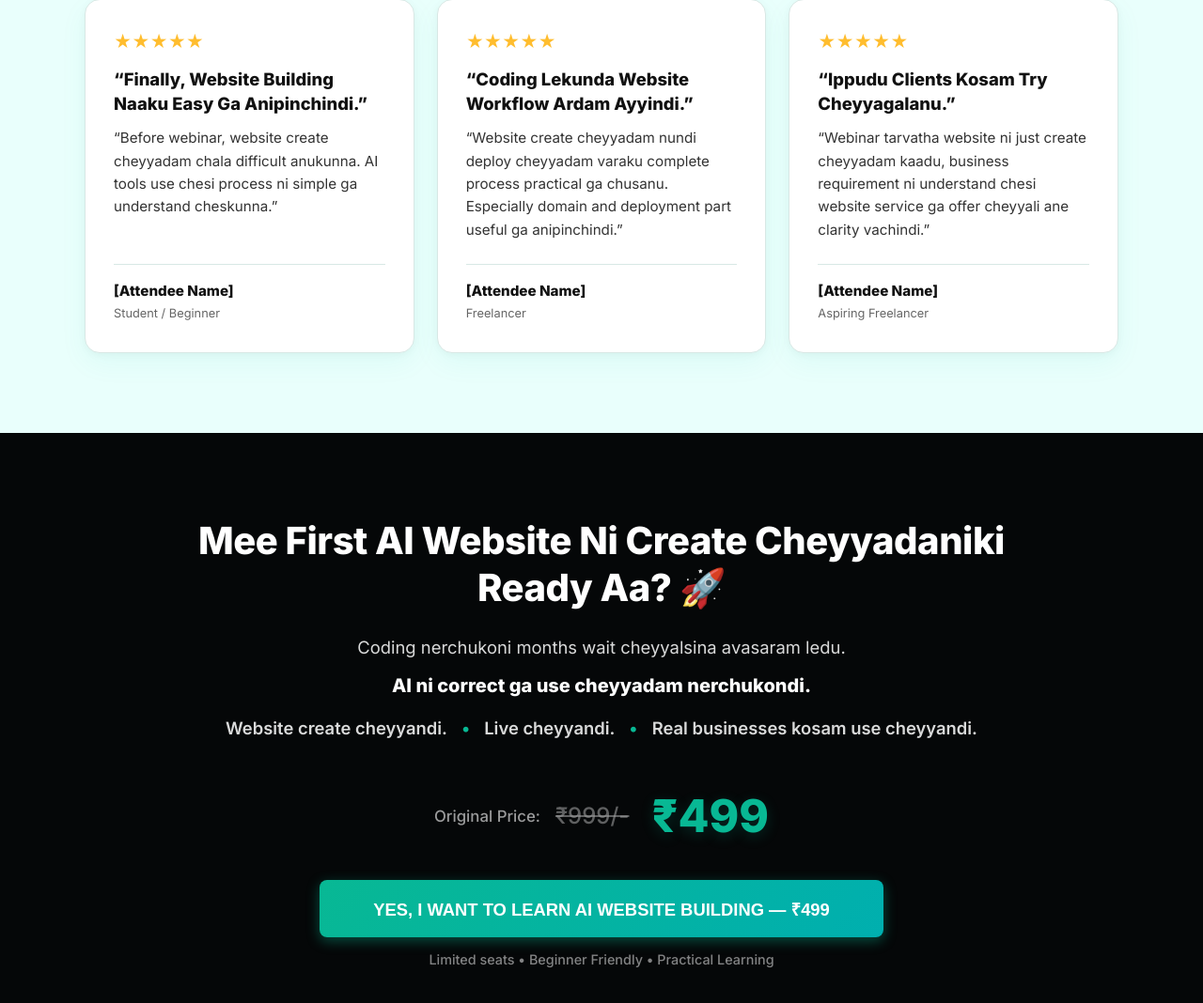
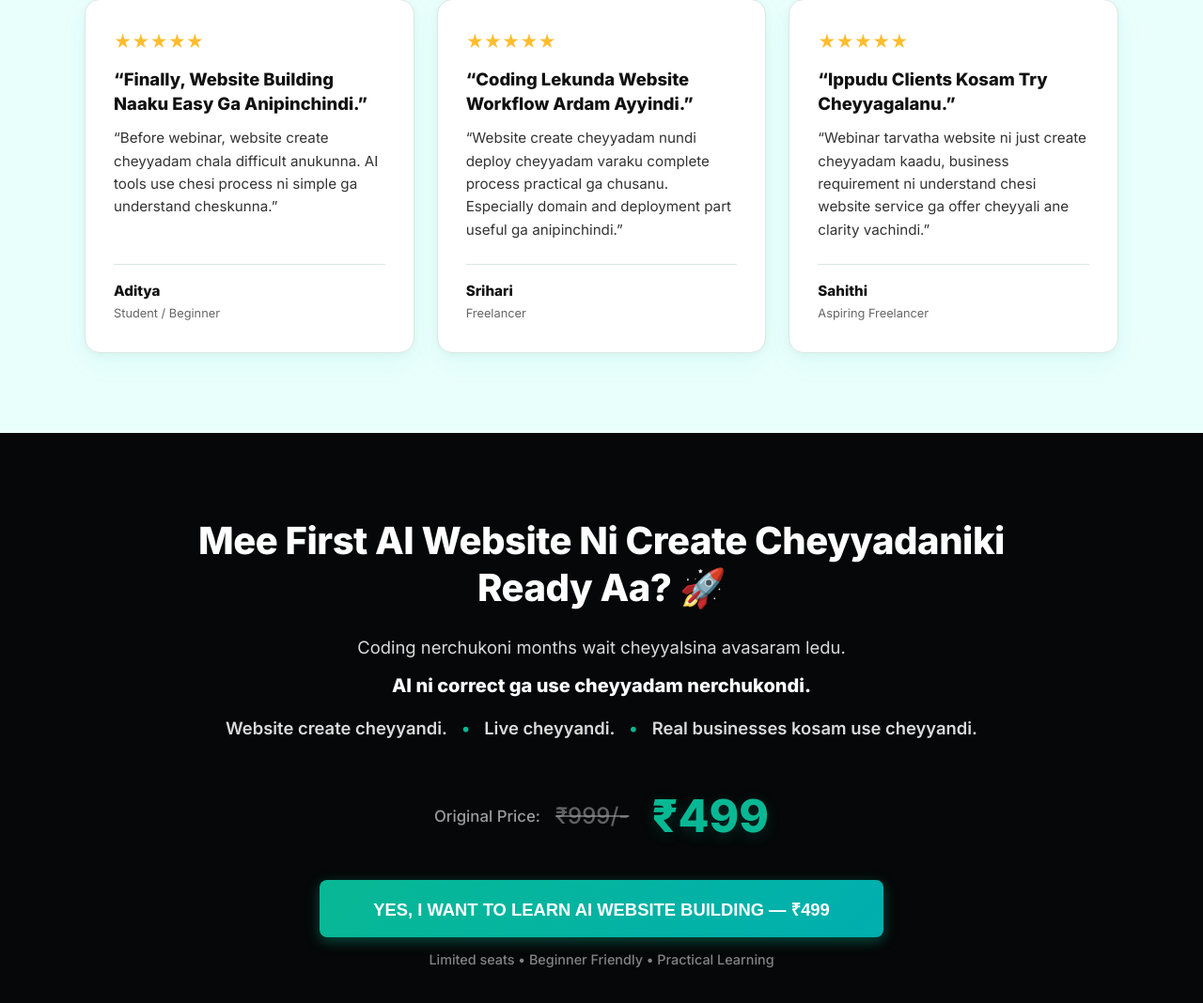
Before and after one commit to varshith136/Ai_Website_landing_page, a website built with Vite: page index.html in a window 1280 px wide. Shown: the part 8048-9116 px from the top of the page at 94% size. Built offline with nearby package versions, Linux system fonts and the light colour scheme.

Commit message:
docs: add real attendee names to testimonials

```diff
--- a/index.html
+++ b/index.html
@@ -515,7 +515,7 @@
                     <h4>“Finally, Website Building Naaku Easy Ga Anipinchindi.”</h4>
                     <p class="testimonial-desc">“Before webinar, website create cheyyadam chala difficult anukunna. AI tools use chesi process ni simple ga understand cheskunna.”</p>
                     <div class="testimonial-author">
-                        <span class="author-name">[Attendee Name]</span>
+                        <span class="author-name">Aditya</span>
                         <span class="author-role">Student / Beginner</span>
                     </div>
                 </div>
@@ -524,7 +524,7 @@
                     <h4>“Coding Lekunda Website Workflow Ardam Ayyindi.”</h4>
                     <p class="testimonial-desc">“Website create cheyyadam nundi deploy cheyyadam varaku complete process practical ga chusanu. Especially domain and deployment part useful ga anipinchindi.”</p>
                     <div class="testimonial-author">
-                        <span class="author-name">[Attendee Name]</span>
+                        <span class="author-name">Srihari</span>
                         <span class="author-role">Freelancer</span>
                     </div>
                 </div>
@@ -533,7 +533,7 @@
                     <h4>“Ippudu Clients Kosam Try Cheyyagalanu.”</h4>
                     <p class="testimonial-desc">“Webinar tarvatha website ni just create cheyyadam kaadu, business requirement ni understand chesi website service ga offer cheyyali ane clarity vachindi.”</p>
                     <div class="testimonial-author">
-                        <span class="author-name">[Attendee Name]</span>
+                        <span class="author-name">Sahithi</span>
                         <span class="author-role">Aspiring Freelancer</span>
                     </div>
                 </div>
```
